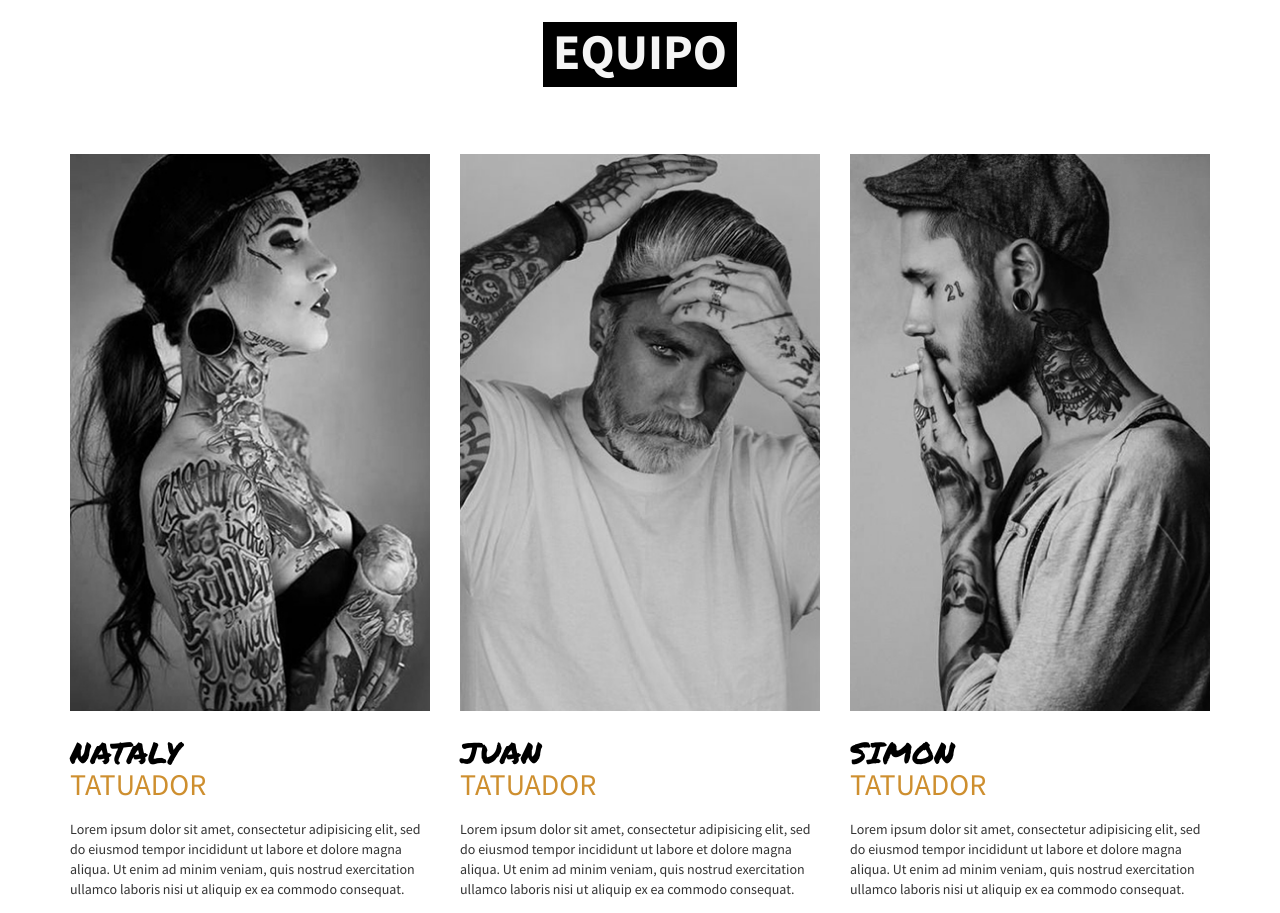
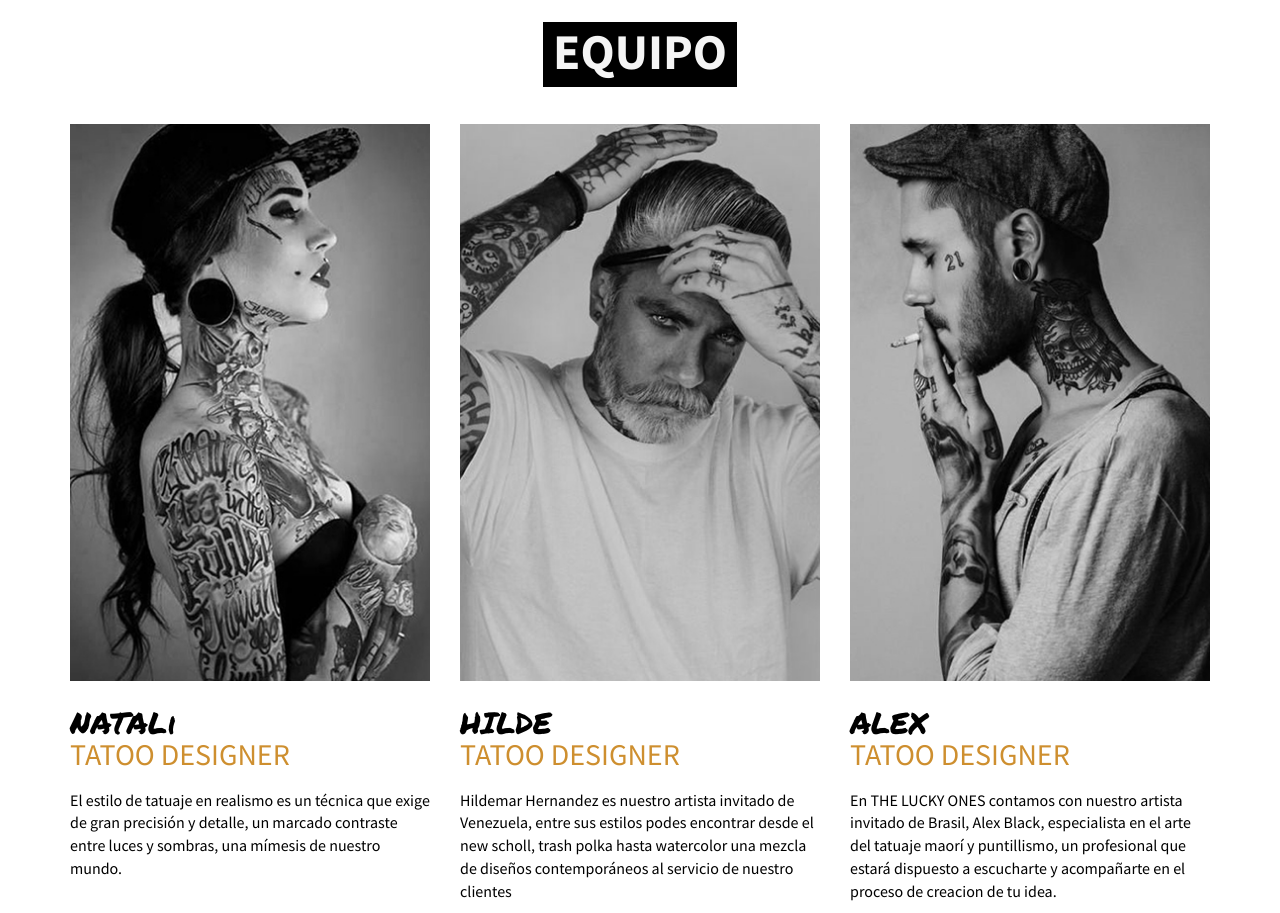
Before and after one commit to jopo96/workshop-final, a plain HTML site: page html/index.html in a window 1280 px wide. Shown: the part 700-1613 px from the top of the page. Drawn offline with nearby package versions, Linux system fonts and the light colour scheme.

Commit message:
Finalizada seccion equipo

```diff
--- a/html/index.html
+++ b/html/index.html
@@ -72,34 +72,39 @@
 			</div>
 
 			<div class="row">
-				<div class="col-xs-12 col-sm-4 ">
+				<div class="col-xs-12 col-sm-4 text-center">
 					<figure>
-						<img class="img-responsive"src="images/equipo/imagen_tatuador1.jpg" alt="">
+						<img class="img-responsive" src="images/equipo/imagen_tatuador1.jpg" alt="">
 					</figure>
-					<h3>NATALY</h3>
-					<h4>Tatuador</h4>
-					<p>Lorem ipsum dolor sit amet, consectetur adipisicing elit, sed do eiusmod tempor incididunt ut labore et dolore magna aliqua. Ut enim ad minim veniam, quis nostrud exercitation ullamco laboris nisi ut aliquip ex ea commodo consequat. </p>
+					<div class="container1">
+						<h3>NATALi</h3>
+						<h4>Tatoo designer</h4>
+						<p>El estilo de tatuaje en realismo es un técnica que exige de gran precisión y detalle, un marcado contraste entre luces y sombras, una mímesis de nuestro mundo.</p>
+					</div>
 				</div>
-				<div class="col-xs-12 col-sm-4 ">
+
+				<div class="col-xs-12 col-sm-4 text-center">
 					<figure>
 						<img class="img-responsive" src="images/equipo/imagen_tatuador2.jpg" alt="">
 					</figure>
-					<h3>JUAN</h3>
-					<h4>Tatuador</h4>
-					<p>Lorem ipsum dolor sit amet, consectetur adipisicing elit, sed do eiusmod tempor incididunt ut labore et dolore magna aliqua. Ut enim ad minim veniam, quis nostrud exercitation ullamco laboris nisi ut aliquip ex ea commodo consequat. </p>
+					<div class="container1">
+						<h3>HILDE</h3>
+						<h4>Tatoo designer</h4>
+						<p>Hildemar Hernandez es nuestro artista invitado de Venezuela, entre sus estilos podes encontrar desde el new scholl, trash polka hasta watercolor una mezcla de diseños contemporáneos al servicio de nuestro clientes</p>
+					</div>
 				</div>
-				<div class="col-xs-12 col-sm-4 ">
+
+				<div class="col-xs-12 col-sm-4 text-center ">
 					<figure>
 						<img class="img-responsive" src="images/equipo/imagen_tatuador3.jpg" alt="">
 					</figure>
-					<h3>SIMON</h3>
-					<h4>Tatuador</h4>
-					<p>Lorem ipsum dolor sit amet, consectetur adipisicing elit, sed do eiusmod tempor incididunt ut labore et dolore magna aliqua. Ut enim ad minim veniam, quis nostrud exercitation ullamco laboris nisi ut aliquip ex ea commodo consequat. </p>
+					<div class="container1">
+						<h3>ALEX</h3>
+						<h4>Tatoo designer</h4>
+						<p>En THE LUCKY ONES contamos con nuestro artista invitado de Brasil, Alex Black, especialista en el arte del tatuaje maorí y puntillismo, un profesional que estará dispuesto a escucharte y acompañarte en el proceso de creacion de tu idea.</p>
+					</div>
 				</div>
 			</div>
-
-
-
 		</div>
 	</div>
 
--- a/html/scss/_layout.scss
+++ b/html/scss/_layout.scss
@@ -87,6 +87,7 @@
 #equipo{
 	padding-top: 100px;
 	h2{
+		max-width: 350px;
 		font-size: 50px;
 		font-weight: 700;
 		font-family: $fuente-1;
@@ -98,15 +99,21 @@
 	}
 
 	figure{
-		margin-top: 80px;
+		margin-top: 50px;
 		display: inline-block;
 		text-align: center;
 	}
 
+.container1{
+	max-width: 360px;
+	display: block;
+	margin: auto;
+}
 	h3{
 		font-family: $fuente-2;
 		font-size: 30px;
 		color: $color-1;
+		text-align: left;
 	}
 	h4{
 		font-family: $fuente-1;
@@ -115,23 +122,25 @@
 		text-transform: uppercase;
 		font-: 20px;
 		line-height: 10px;
+		text-align: justify;
 	}
 	p{
 		padding-top: 20px;
-		font-size: 14px;
+		font-size: 16px;
+		color: $color-1;
+		text-align: left;
 	}
 }
+
+
+/****************************************/
+/*=========     PORTFOLIO     =========*/
+/**************************************/
 
 
 
 
 
-
-
-
-/****************************************/
-/*=========     PORTFOLIO     =========*/
-/**************************************/
 
 
 
```
Also changed, not shown: html/css/styles.css, 1 other file.
